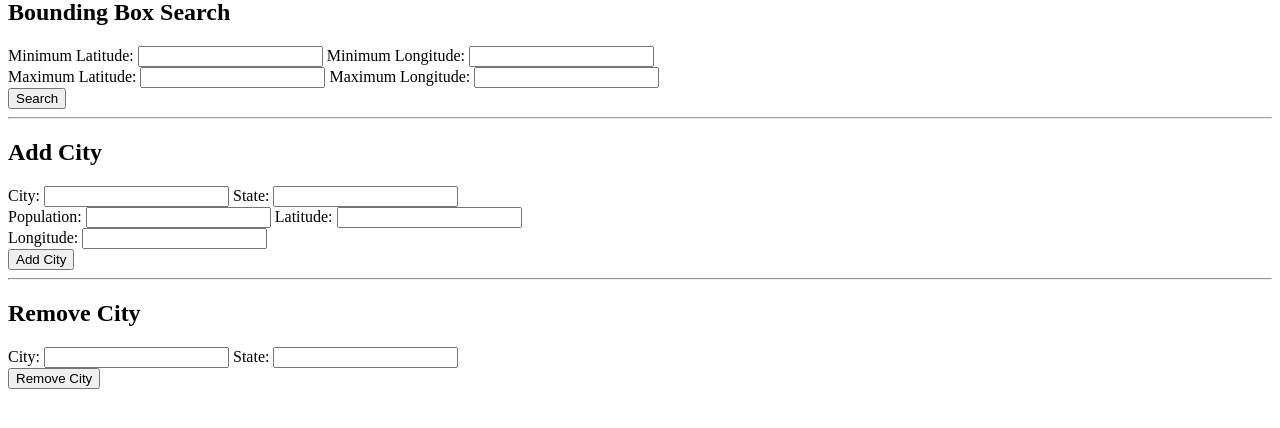
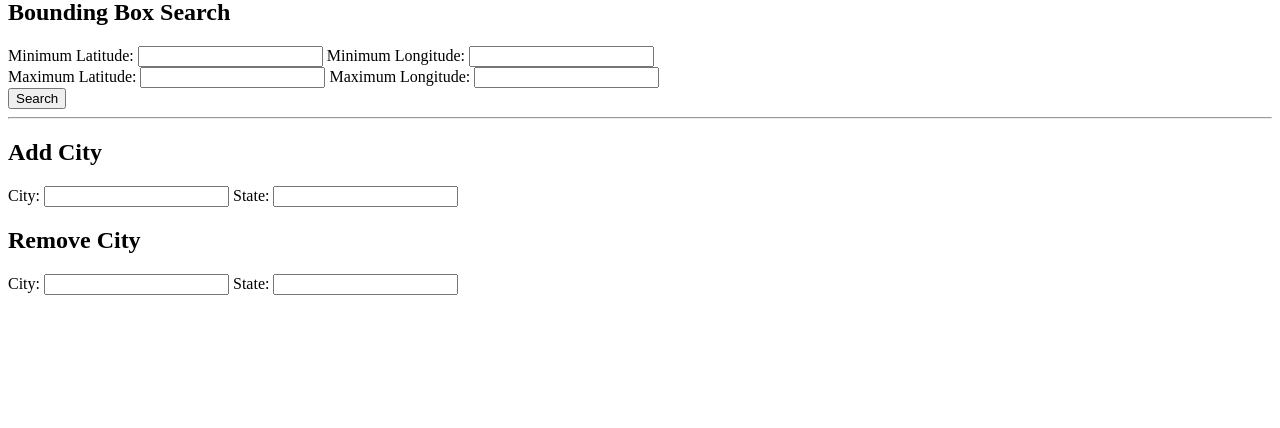
Before and after one commit to prathikh1998/DatabaseSearch, a Flask app: page / in a window 1280 px wide. Shown: the part 190-618 px from the top of the page. Run offline with Flask 3, Linux system fonts and the light colour scheme.

Commit message:
Add files via upload

```diff
--- a/templates/index.html
+++ b/templates/index.html
@@ -1,8 +1,10 @@
 <!DOCTYPE html>
 <html>
+
 <head>
     <title>City Search</title>
 </head>
+
 <body>
     <h1>City Search</h1>
     <h1>PRATHIK HEGDE - 1002084424</h1>
@@ -32,34 +34,26 @@
     <hr>
 
     <h2>Add City</h2>
+    <!-- Add City Form -->
     <form action="/add" method="POST">
         <label for="add_city">City:</label>
-        <input type="text" name="add_city" id="add_city" required>
+        <input type="text" name="add-city" id="add_city" required>
         <label for="add_state">State:</label>
-        <input type="text" name="add_state" id="add_state" required>
-        <br>
-        <label for="add_population">Population:</label>
-        <input type="number" name="add_population" id="add_population" required>
-        <label for="add_lat">Latitude:</label>
-        <input type="number" name="add_lat" id="add_lat" step="any" required>
-        <br>
-        <label for="add_lon">Longitude:</label>
-        <input type="number" name="add_lon" id="add_lon" step="any" required>
-        <br>
-        <button type="submit">Add City</button>
+        <input type="text" name="add-state" id="add_state" required>
+        <!-- Rest of the form -->
     </form>
 
-    <hr>
-
+    <!-- Remove City Form -->
     <h2>Remove City</h2>
     <form action="/remove" method="POST">
         <label for="remove_city">City:</label>
-        <input type="text" name="remove_city" id="remove_city" required>
+        <input type="text" name="remove-city" id="remove_city" required>
         <label for="remove_state">State:</label>
-        <input type="text" name="remove_state" id="remove_state" required>
-        <br>
-        <button type="submit">Remove City</button>
+        <input type="text" name="remove-state" id="remove_state" required>
+        <!-- Rest of the form -->
     </form>
 
+
 </body>
+
 </html>
```
